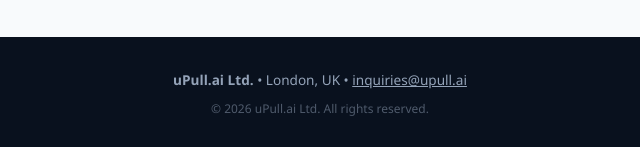
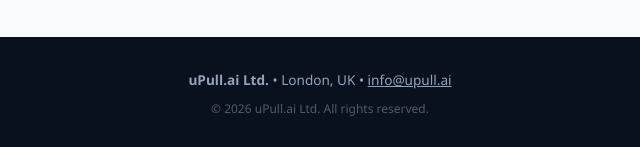
Before and after one commit to a1exch3ung/uPull.ai, a plain HTML site: page index.html in a window 1280 px wide. Shown: the part 4985-5132 px from the top of the page, 320-960 px from the left. Drawn offline with Linux system fonts and the light colour scheme.

Commit message:
Update index.html

```diff
--- a/index.html
+++ b/index.html
@@ -508,7 +508,7 @@
     <nav>
       <a id="tab-landing" class="active-tab" onclick="routeTab('landing')">Strategic Core</a>
       <a id="tab-library" onclick="routeTab('library')">Cases (30)</a>
-      <a href="mailto:inquiries@upull.ai" class="cta-btn">Proof of Value</a>
+      <a href="mailto:info@upull.ai" class="cta-btn">Proof of Value</a>
     </nav>
   </div>
 </header>
@@ -615,7 +615,7 @@
       <div class="waitlist-cta">
         <h3 style="color:var(--primary-navy); margin-bottom:0.4rem;">Register your organisation's interest</h3>
         <p style="color:var(--text-muted); font-size:0.9rem; margin-bottom:1rem;">Join the waitlist to be considered for the next Proof of Value cohort — one workflow, two staff, six weeks.</p>
-        <a href="mailto:inquiries@upull.ai?subject=Proof%20of%20Concept%20Waitlist%20Registration" class="cta-btn">Join the Waitlist</a>
+        <a href="mailto:info@upull.ai?subject=Proof%20of%20Concept%20Waitlist%20Registration" class="cta-btn">Join the Waitlist</a>
       </div>
     </section>
 
@@ -666,7 +666,7 @@
       <div class="funnel-step"><num>2</num><h4 style="color:#fff; margin:0.3rem 0;">Select 2 Staff</h4><p style="font-size:0.8rem; opacity:0.8;">Choose two internal team members to become core practitioners.</p></div>
       <div class="funnel-step"><num>3</num><h4 style="color:#fff; margin:0.3rem 0;">Begin Proof of Value</h4><p style="font-size:0.8rem; opacity:0.8;">Start a focused, low-risk localized pilot.</p></div>
     </div>
-    <a href="mailto:inquiries@upull.ai" class="cta-btn" style="background:#fff; color:var(--primary-navy); padding:0.8rem 2rem;">Launch Pilot Initiative</a>
+    <a href="mailto:info@upull.ai" class="cta-btn" style="background:#fff; color:var(--primary-navy); padding:0.8rem 2rem;">Launch Pilot Initiative</a>
   </section>
 </main>
 
@@ -685,7 +685,7 @@
 </div>
 
 <footer>
-  <p><strong>uPull.ai Ltd.</strong> • London, UK • <a href="mailto:inquiries@upull.ai" style="color:#94a3b8;">inquiries@upull.ai</a></p>
+  <p><strong>uPull.ai Ltd.</strong> • London, UK • <a href="mailto:info@upull.ai" style="color:#94a3b8;">info@upull.ai</a></p>
   <p style="margin-top:0.5rem; font-size:0.75rem; opacity:0.5;">© 2026 uPull.ai Ltd. All rights reserved.</p>
 </footer>
 
```
